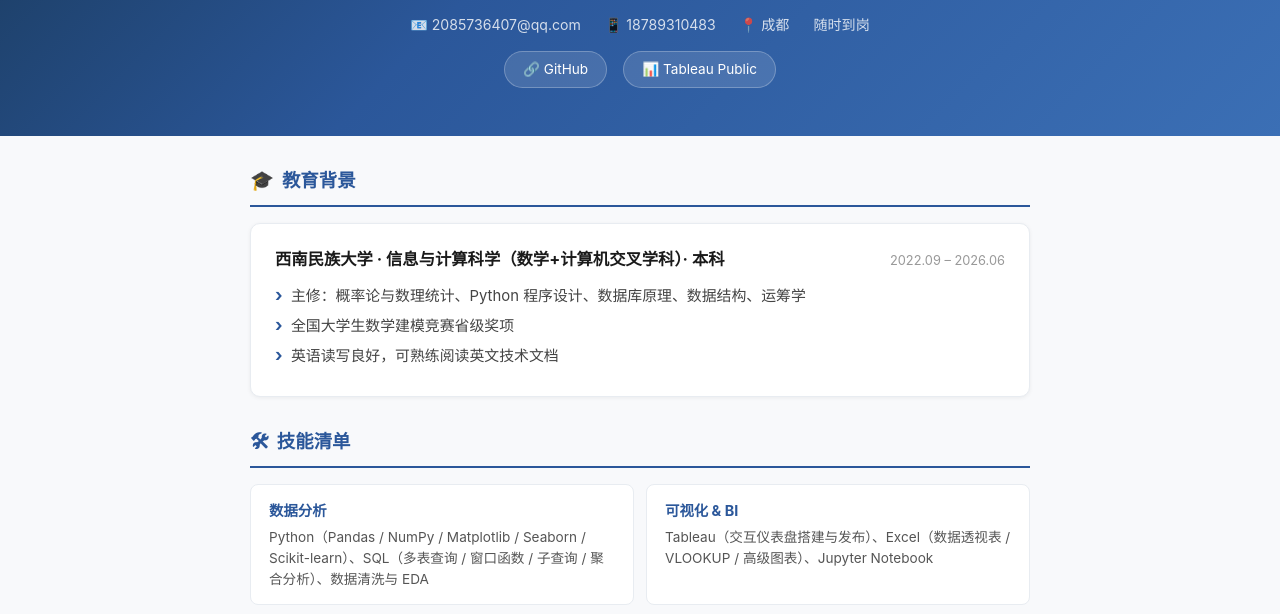
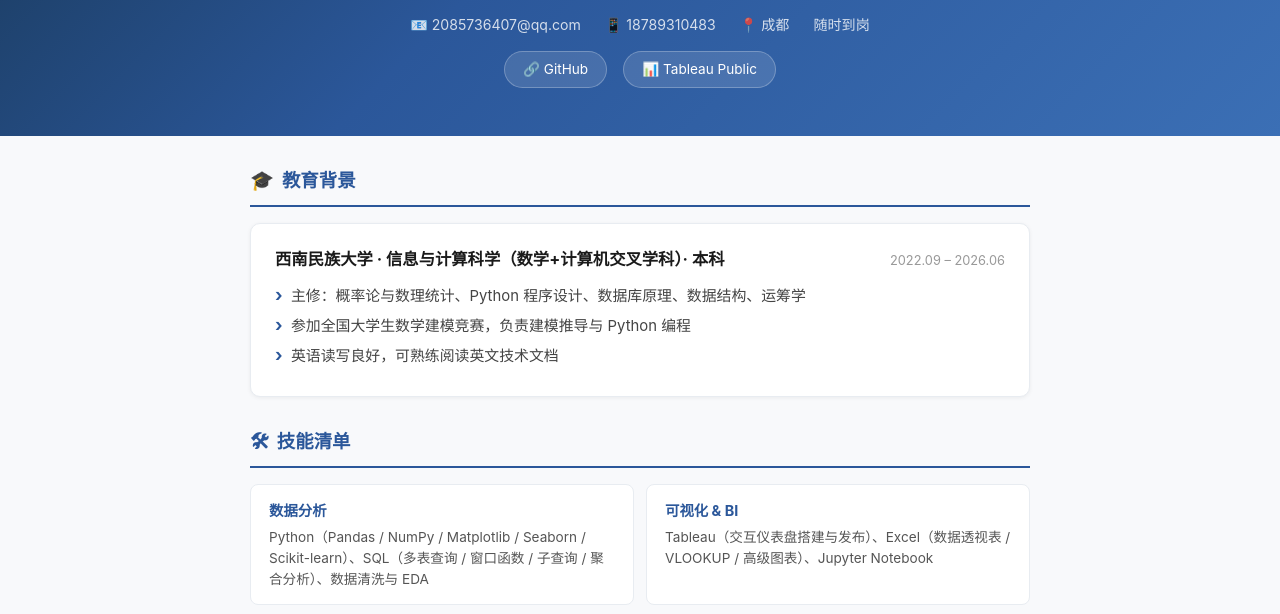
Before and after one commit to Lrl8/LRL8.github.io, a plain HTML site: page index.html in a window 1280 px wide. Shown: the part 170-784 px from the top of the page. Drawn offline with Linux system fonts and the light colour scheme.

Commit message:
修正：删除不实的数学建模竞赛获奖描述

```diff
--- a/index.html
+++ b/index.html
@@ -243,7 +243,7 @@
     </div>
     <ul>
       <li>主修：概率论与数理统计、Python 程序设计、数据库原理、数据结构、运筹学</li>
-      <li>全国大学生数学建模竞赛省级奖项</li>
+      <li>参加全国大学生数学建模竞赛，负责建模推导与 Python 编程</li>
       <li>英语读写良好，可熟练阅读英文技术文档</li>
     </ul>
   </div>
```
